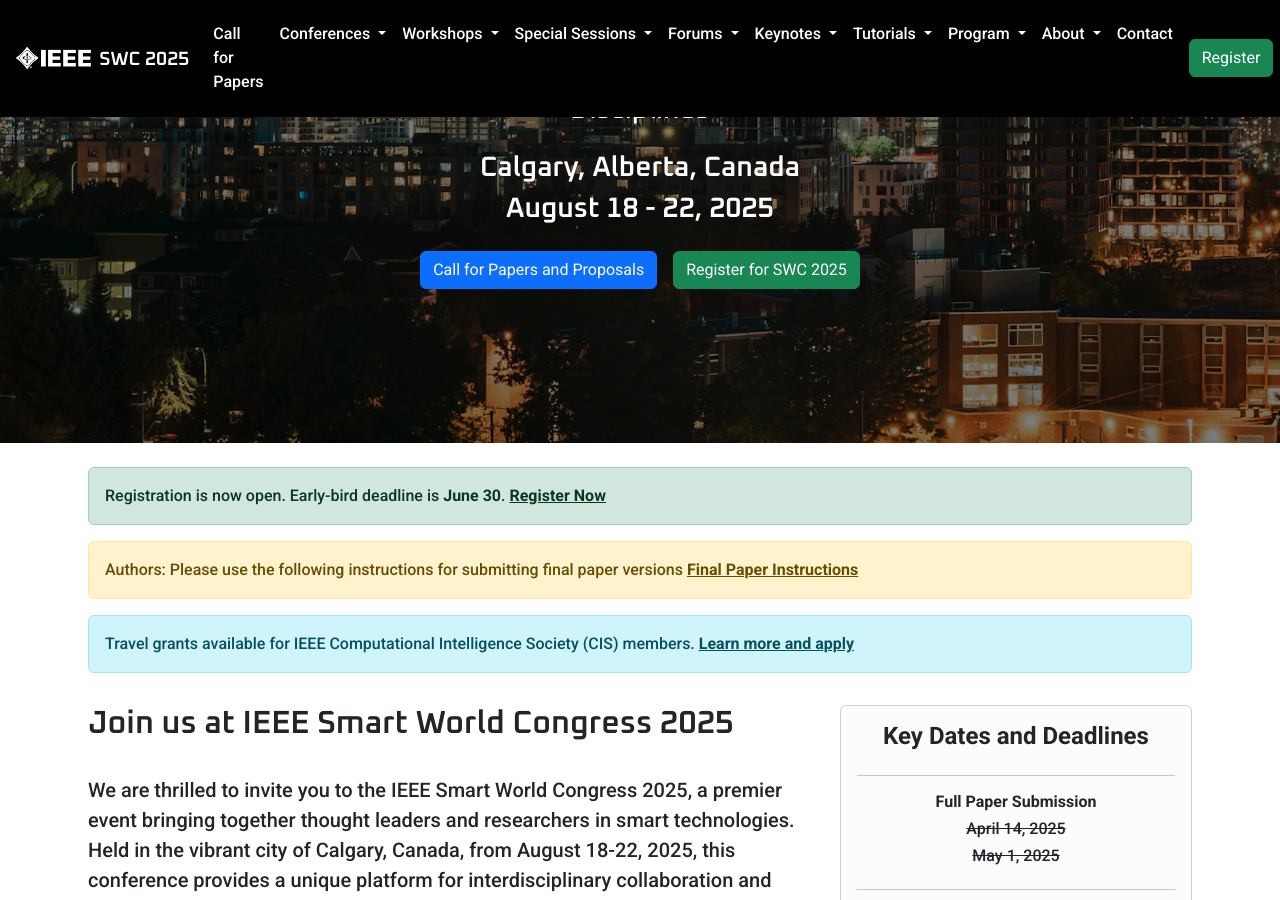
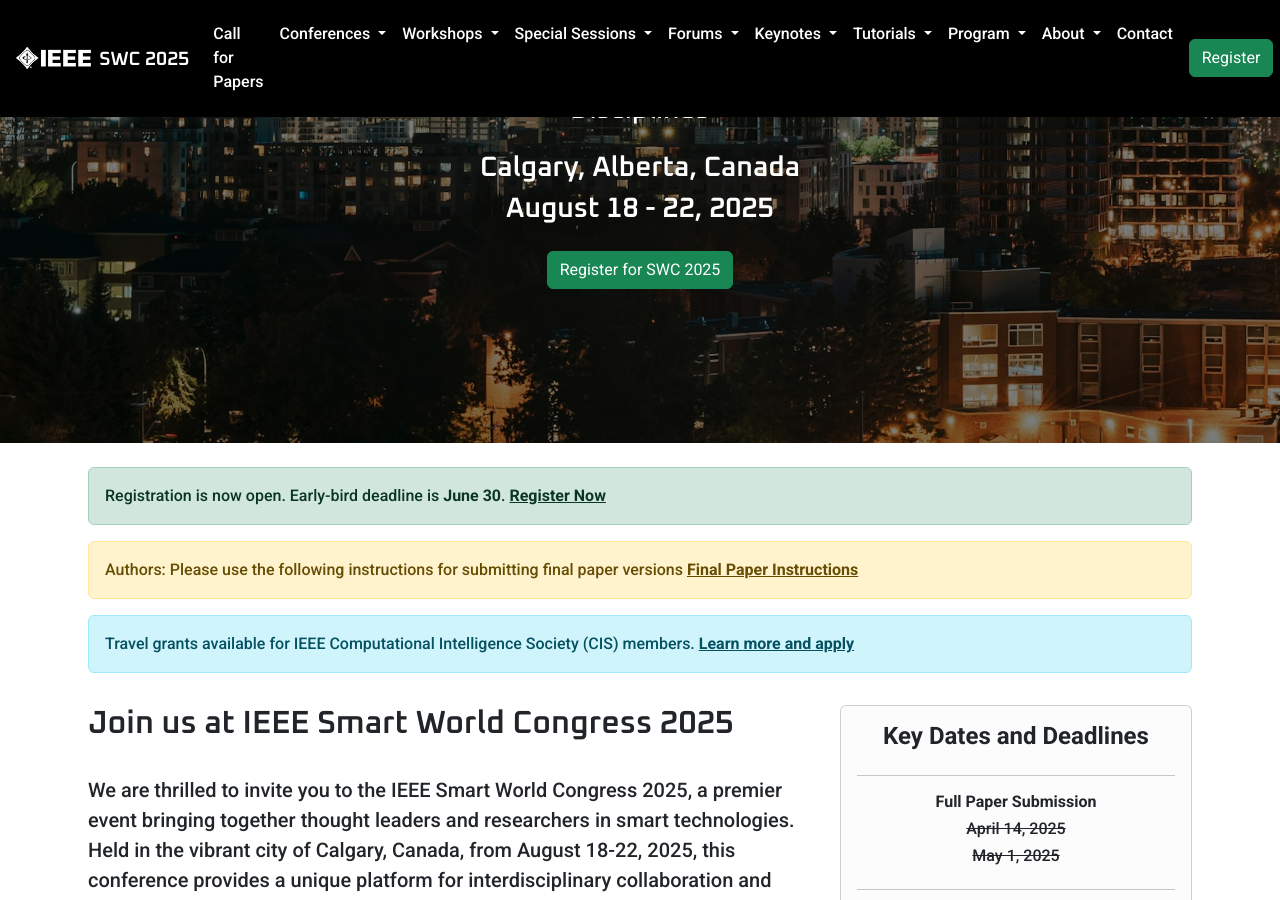
Before and after one commit to IEEE-SWC-2025/IEEE-SWC-2025.github.io, a Jekyll site: the page built from index.html, in a window 1280 px wide and 900 px high, scrolled down 367 px. Built offline with Jekyll 4.4.1, drawn with Linux system fonts in a browser that asks for light colours.

Commit message:
Removed CFP button from main

```diff
--- a/index.html
+++ b/index.html
@@ -32,7 +32,6 @@
       <div
         class="d-flex flex-column flex-md-row gap-3 justify-content-center align-items-center w-100"
       >
-        <a href="/cfp" class="btn btn-primary">Call for Papers and Proposals</a>
         <a href="/registration" class="btn btn-success"
           >Register for SWC 2025</a
         >
@@ -229,9 +228,6 @@
         <h6><i>Athabasca University, Canada</i></h6>
         <p>Chair of Panel in Women in the Smart World</p>
       </div>
-
-
-
 
       <div class="col-md-4 col-sm-6">
         <img
@@ -558,7 +554,8 @@
         class="col-sm-6 d-flex flex-column gap-3 justify-content-around py-2"
       >
         <h3 class="">
-          Join us at Industry Day and Explore how Innovators are Shaping the Future
+          Join us at Industry Day and Explore how Innovators are Shaping the
+          Future
         </h3>
         <p class="fs-5">
           Join us at the 2025 IEEE Smart World Congress Industry Day, a dynamic
```
